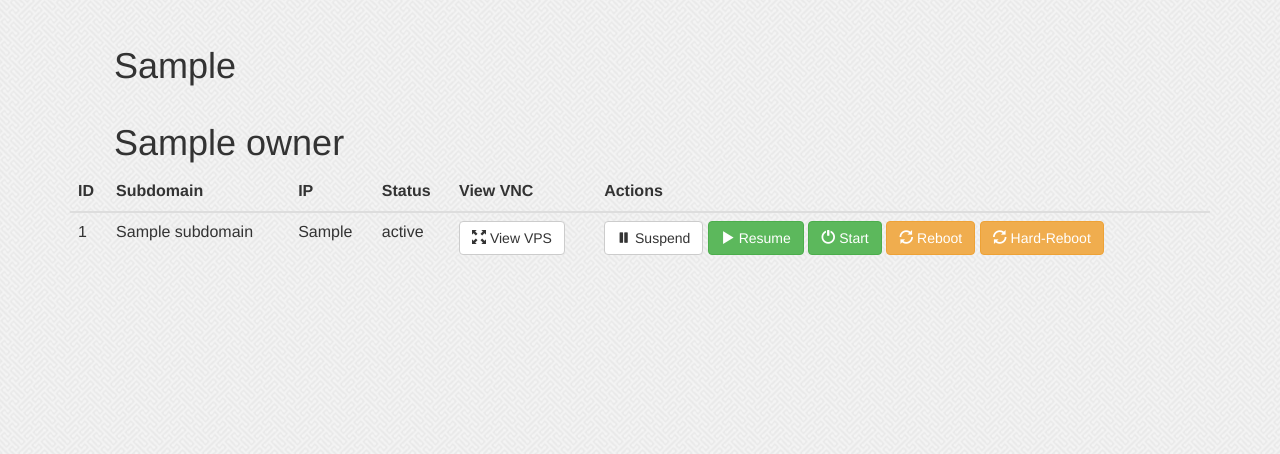
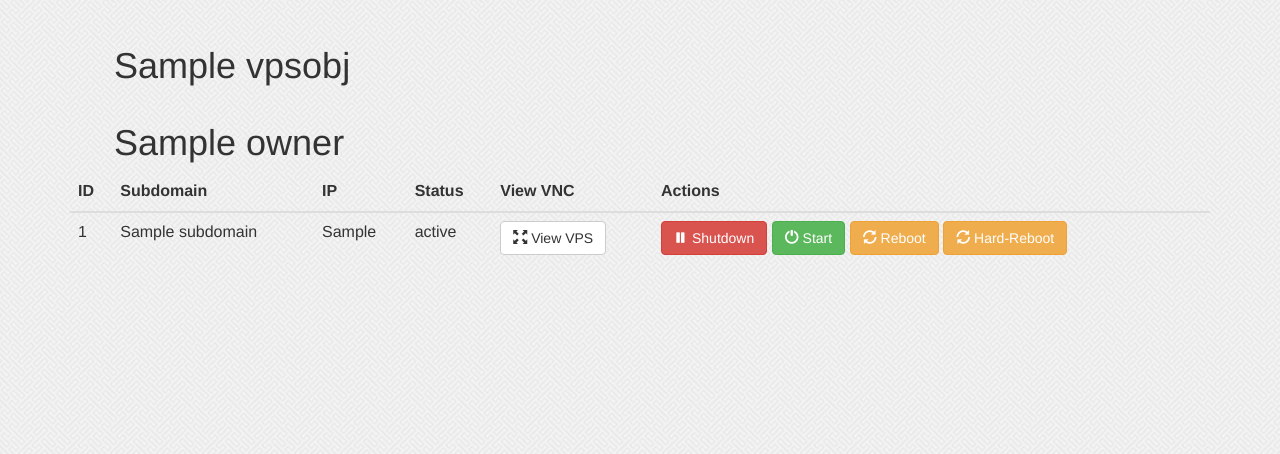
Before and after one commit to Ergasti/eragate, a Django app: template vps/templates/dashboard.html in a window 1280 px wide. Shown: the part 51-505 px from the top of the page. Run offline with Django 3.2, Linux system fonts and the light colour scheme; the template is opened without the code that fills it: most values are stand-ins (such as "Sample title", 1, 10 or a date in 2020); some libraries are stand-ins or nearby versions.

Commit message:
Fix button colors

```diff
--- a/vps/templates/dashboard.html
+++ b/vps/templates/dashboard.html
@@ -8,8 +8,8 @@
 </style>
 <div class="container" style="margin-top:60px">
     {% if vps%}
-    <h1>{{vps_obj}}</h1>
-    <h1>{{vps_obj.owner}}</h1>
+    <h1>{{vpsobj}}</h1>
+    <h1>{{vpsobj.owner}}</h1>
     <table class="table table-hover">
         <thead>
             <tr>
@@ -65,16 +65,16 @@
                         </button>
                         </form>
                         -->
-                    <a class="btn btn-default" href="vps_action/suspend/{{vp.id}}">
+                    <a class="btn btn-danger" href="vps_action/suspend/{{vp.id}}">
                     <span class="glyphicon glyphicon-pause">
                     </span>
-                    Suspend
+                    Shutdown
                     </a>
-                    <a class="btn btn-success " href="vps_action/resume/{{vp.id}}">
+<!--                     <a class="btn btn-success " href="vps_action/resume/{{vp.id}}">
                     <span class="glyphicon glyphicon-play">
                     </span>
                     Resume
-                    </a>
+                    </a> -->
                     <a  class="btn btn-success" href="vps_action/start/{{vp.id}}">
                     <span class="glyphicon glyphicon-off">
                     </span>
```
